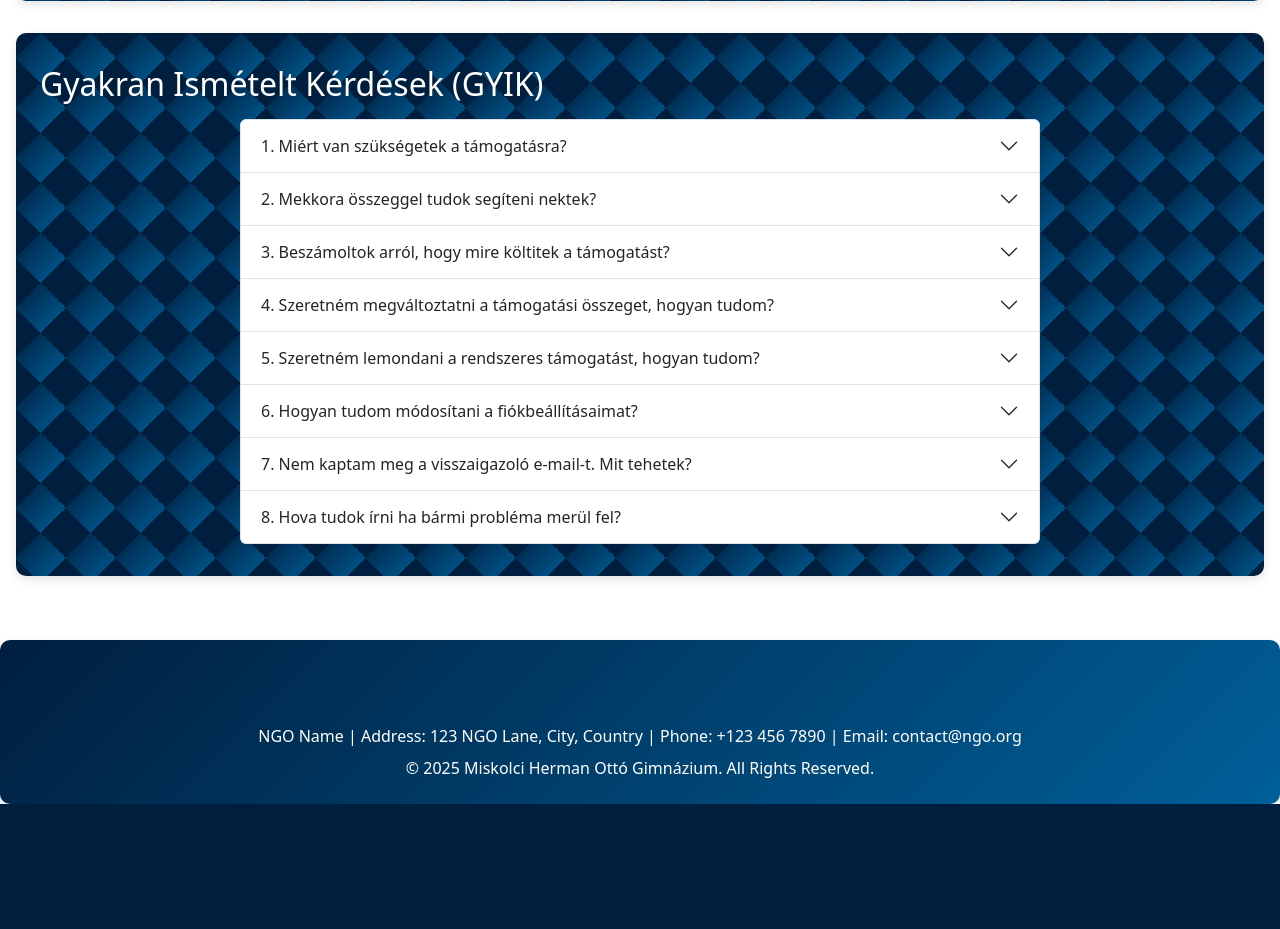
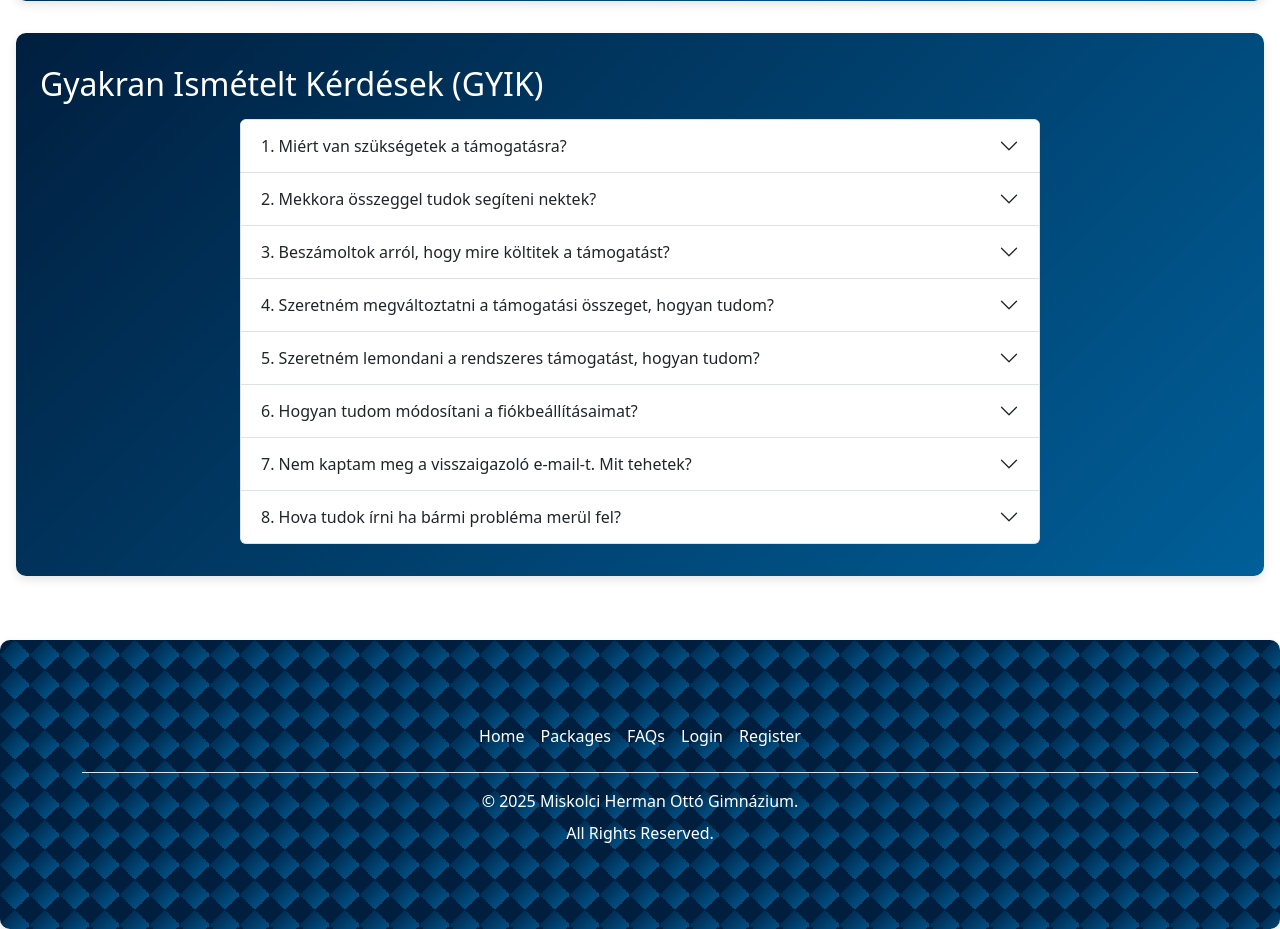
Before and after one commit to hlevente96/FoundFlow, a FastAPI app: page / in a window 1280 px wide. Shown: the part 2122-3051 px from the top of the page. Before the commit the page ends 2926 px from the top, so only its background shows below. Run offline with FastAPI, Linux system fonts and the light colour scheme; parts of the project's set-up code (start-up, migrations or seed data) failed here and were passed over.

Commit message:
Home Page modifications.

```diff
--- a/static/css/base.css
+++ b/static/css/base.css
@@ -23,6 +23,10 @@ p {
     color: #ffffff;
 }
 
+html {
+  scroll-behavior: smooth;
+  scroll-padding-top: 20px; /* Adjust this value for the desired offset */
+}
 
 /* Responsive Design */
 @media (max-width: 768px) {
--- a/static/css/content_section.css
+++ b/static/css/content_section.css
@@ -1,12 +1,6 @@
 /* Content Section */
 .content-section {
-  background: linear-gradient(135deg, #001f3f 25%, transparent 25%),
-              linear-gradient(225deg, #001f3f 25%, transparent 25%),
-              linear-gradient(315deg, #001f3f 25%, transparent 25%),
-              linear-gradient(45deg, #001f3f 25%, transparent 25%),
-              linear-gradient(135deg, #001f3f, #005f99); /* Diamond pattern for whole section */
-  background-size: 50px 50px;
-  background-color: #005f99;
+  background: linear-gradient(135deg, #001f3f, #005f99);
   padding: 2rem 1.5rem;
   margin-bottom: 2rem;
   border-radius: 10px;
--- a/static/css/footer.css
+++ b/static/css/footer.css
@@ -1,7 +1,13 @@
 /* Footer Styles */
 .footer-section {
-  background: linear-gradient(135deg, #001f3f, #005f99);
-  color: #fff;
+  background: linear-gradient(135deg, #001f3f 25%, transparent 25%),
+              linear-gradient(225deg, #001f3f 25%, transparent 25%),
+              linear-gradient(315deg, #001f3f 25%, transparent 25%),
+              linear-gradient(45deg, #001f3f 25%, transparent 25%),
+              linear-gradient(135deg, #001f3f, #005f99); /* Diamond pattern for whole section */
+  background-size: 30px 30px;
+  background-color: #005f99;
+  color: white;
   padding: 1rem 1rem;
   border-radius: 10px;
   box-shadow: 0 4px 10px rgba(0, 0, 0, 0.1);
@@ -10,7 +16,11 @@
 .footer-section p {
   margin: 0.5rem 0;
   font-size: 1rem;
-  color: #fff;
+  color: white; !important;
+}
+
+.footer-section .text-body-secondary {
+  color: white !important;
 }
 
 .footer-section p a {
--- a/static/css/header.css
+++ b/static/css/header.css
@@ -1,6 +1,12 @@
 /* Navbar Styles */
 header {
-  background: linear-gradient(135deg, #001f3f, #005f99);
+  background: linear-gradient(135deg, #001f3f 25%, transparent 25%),
+              linear-gradient(225deg, #001f3f 25%, transparent 25%),
+              linear-gradient(315deg, #001f3f 25%, transparent 25%),
+              linear-gradient(45deg, #001f3f 25%, transparent 25%),
+              linear-gradient(135deg, #001f3f, #005f99); /* Diamond pattern for whole section */
+  background-size: 30px 30px;
+  background-color: #005f99;
   color: #fff;
   position: fixed;
   top: 0;
--- a/static/css/login_form.css
+++ b/static/css/login_form.css
@@ -2,6 +2,7 @@
 
 .container {
   padding-top: 60px; /* Increased padding for extra space */
+  padding-bottom: 60px;
 }
 
 .login-card {
--- a/static/css/progress_bar.css
+++ b/static/css/progress_bar.css
@@ -1,12 +1,6 @@
 /* Progress Bar Styles */
 .progress-bar-section {
-  background: linear-gradient(135deg, #001f3f 25%, transparent 25%),
-              linear-gradient(225deg, #001f3f 25%, transparent 25%),
-              linear-gradient(315deg, #001f3f 25%, transparent 25%),
-              linear-gradient(45deg, #001f3f 25%, transparent 25%),
-              linear-gradient(135deg, #001f3f, #005f99); /* Diamond pattern for whole section */
-  background-size: 50px 50px;
-  background-color: #005f99;
+  background: linear-gradient(135deg, #001f3f, #005f99);
   color: #fff;
   padding: 2rem 1.5rem;
   border-radius: 10px;
--- a/templates/footer.html
+++ b/templates/footer.html
@@ -1,6 +1,13 @@
 <footer class="footer-section">
-  <div class="container text-center">
-    <p>NGO Name | Address: 123 NGO Lane, City, Country | Phone: +123 456 7890 | Email: contact@ngo.org</p>
-    <p>&copy; 2025 Miskolci Herman Ottó Gimnázium. All Rights Reserved.</p>
+  <div class="container">
+    <ul class="nav justify-content-center border-bottom pb-3 mb-3">
+      <li class="nav-item"><a href="/" class="nav-link px-2 text-body-secondary">Home</a></li>
+      <li class="nav-item"><a href="#package" class="nav-link px-2 text-body-secondary">Packages</a></li>
+      <li class="nav-item"><a href="#faq" class="nav-link px-2 text-body-secondary">FAQs</a></li>
+      <li class="nav-item"><a href="/auth/login-page" class="nav-link px-2 text-body-secondary">Login</a></li>
+      <li class="nav-item"><a href="/auth/register-page" class="nav-link px-2 text-body-secondary">Register</a></li>
+    </ul>
+    <p class="text-center text-body-secondary">© 2025 Miskolci Herman Ottó Gimnázium.</p>
+    <p class="text-center text-body-secondary">All Rights Reserved.</p>
   </div>
 </footer>
--- a/templates/home.html
+++ b/templates/home.html
@@ -37,7 +37,7 @@
     </div>
   </section>
 
-  <section class="content-section">
+  <section id="package" class="content-section">
     <h2 class="mb-3">Milyen csomagot választasz?</h2>
     <form>
       <div class="mb-3">
@@ -102,7 +102,7 @@
     <iframe width="800" height="450" src="https://www.youtube.com/embed/hKOxXn92wl0" title="YouTube video player" frameborder="0" allow="accelerometer; autoplay; clipboard-write; encrypted-media; gyroscope; picture-in-picture; web-share" allowfullscreen></iframe>
   </section>
 
-  <section class="content-section">
+  <section id="faq" class="content-section">
     <h2 class="mb-3">Gyakran Ismételt Kérdések (GYIK)</h2>
     <div class="accordion mx-auto" id="faqAccordion" style="max-width: 800px;">
       <div class="accordion-item">
--- a/templates/login.html
+++ b/templates/login.html
@@ -23,3 +23,5 @@
         </div>
     </div>
 </div>
+
+{% include 'footer.html' %}
--- a/templates/register.html
+++ b/templates/register.html
@@ -43,3 +43,5 @@
     </div>
   </div>
 </div>
+
+{% include 'footer.html' %}
```
Lines whose indentation alone changed are shown as unchanged.
